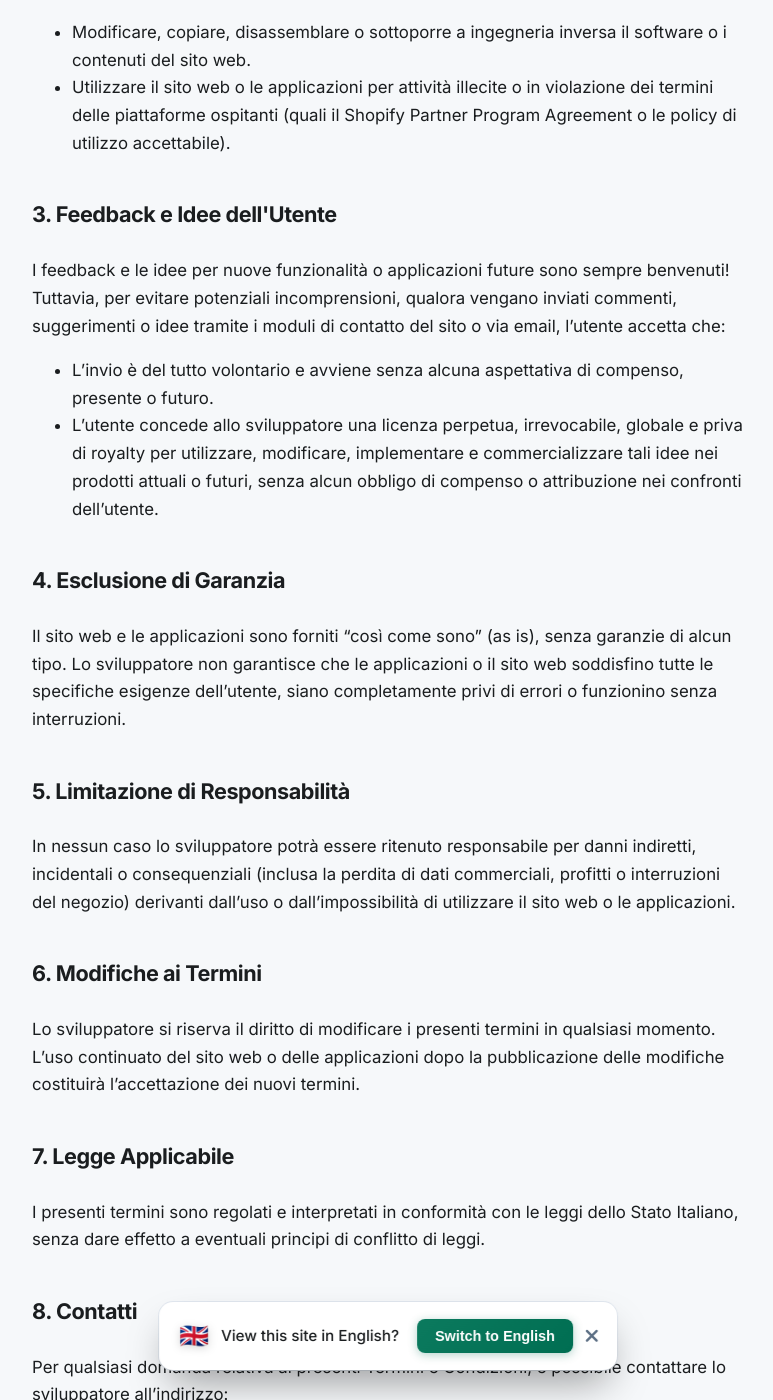
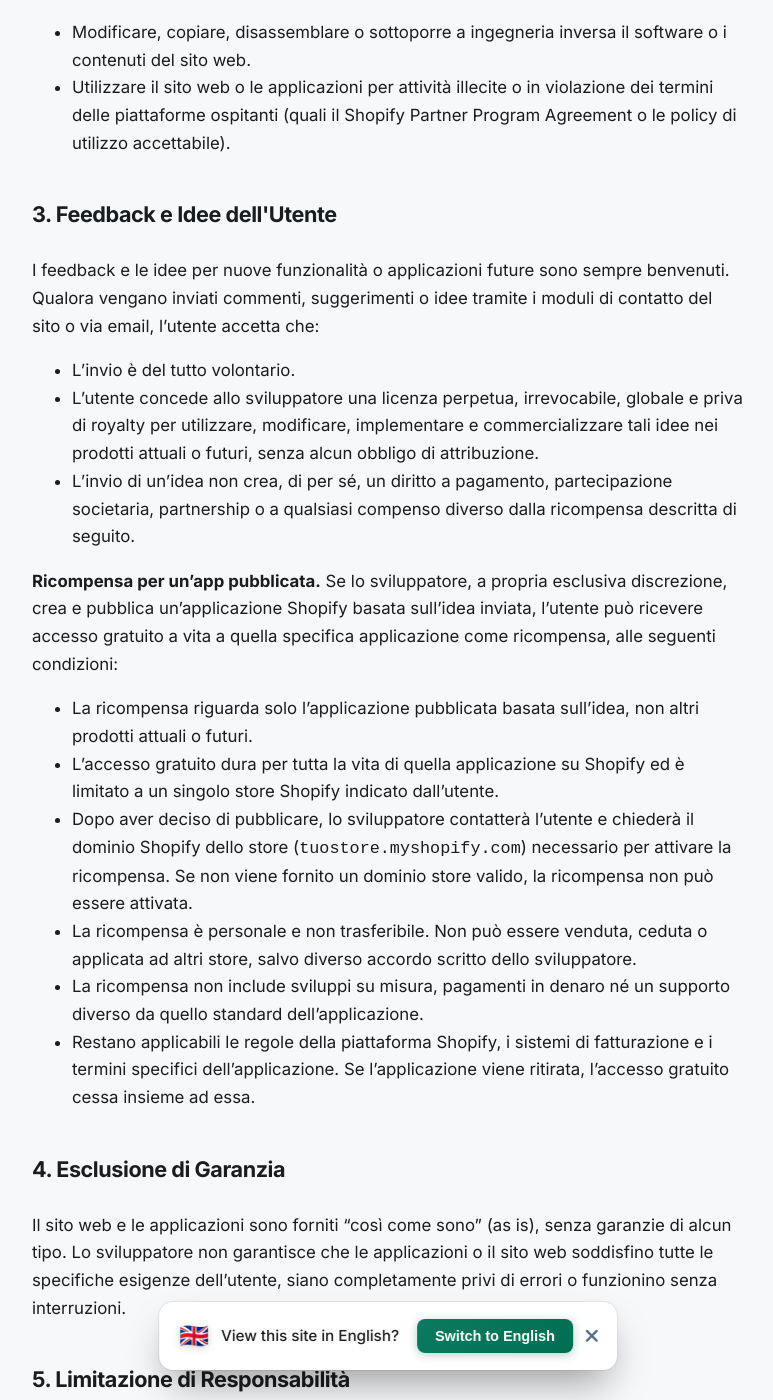
Before and after one commit to digitalcreat0r/sitoweb_storegears, a Jekyll site: the page built from it/terms-of-use.md, in a window 1280 px wide and 1400 px high, scrolled down 929 px. Shown: the whole window, without its empty margins (252-1025 px from the left). Built offline with Jekyll 4.4.1, drawn with Linux system fonts in a browser that asks for light colours; some of the changed text lies outside the part shown.

Commit message:
aggiornamento termini e condizioni

```diff
--- a/_data/en.yml
+++ b/_data/en.yml
@@ -28,7 +28,7 @@ about_subtitle: "I create specialized Shopify\u00a0apps to help merchants automa
 idea_title: "Need a custom Shopify solution or have an app idea?"
 idea_desc: "Share it with me, I'd love to build it!"
 idea_reward_label: "Reward"
-idea_reward_text: "If the idea is a good fit and the app is published, you get lifetime free access to that app."
+idea_reward_text: "If the idea is a good fit and an app based on it is published, you get lifetime free access to that app. Activating it requires your Shopify store domain."
 idea_form_title: "Tell me your idea"
 placeholder_name: "Your name (optional)"
 placeholder_idea: "Describe your store's needs or app idea..."
--- a/_data/it.yml
+++ b/_data/it.yml
@@ -28,7 +28,7 @@ about_subtitle: "Sviluppo applicazioni dedicate per Shopify pensate per aiutare
 idea_title: "Hai un'esigenza specifica o un'idea per un'app Shopify?"
 idea_desc: "Raccontamela, potrei sviluppare la soluzione adatta!"
 idea_reward_label: "Ricompensa"
-idea_reward_text: "Se l'idea è valida e l'app viene pubblicata, ottieni accesso gratuito a vita a quell'app."
+idea_reward_text: "Se l'idea è valida e da essa nasce un'app pubblicata, ottieni accesso gratuito a vita a quell'app. Per attivarlo servirà il tuo dominio Shopify dello store."
 idea_form_title: "Raccontami l'idea"
 placeholder_name: "Il tuo nome (facoltativo)"
 placeholder_idea: "Descrivi qui le esigenze del tuo store o la tua idea..."
--- a/it/terms-of-use.md
+++ b/it/terms-of-use.md
@@ -22,9 +22,18 @@ Viene concessa una licenza limitata, non trasferibile e non esclusiva per l'util
 - Utilizzare il sito web o le applicazioni per attività illecite o in violazione dei termini delle piattaforme ospitanti (quali il Shopify Partner Program Agreement o le policy di utilizzo accettabile).
 
 <h2 id="user-feedback">3. Feedback e Idee dell'Utente</h2>
-I feedback e le idee per nuove funzionalità o applicazioni future sono sempre benvenuti! Tuttavia, per evitare potenziali incomprensioni, qualora vengano inviati commenti, suggerimenti o idee tramite i moduli di contatto del sito o via email, l'utente accetta che:
-- L'invio è del tutto volontario e avviene senza alcuna aspettativa di compenso, presente o futuro.
-- L'utente concede allo sviluppatore una licenza perpetua, irrevocabile, globale e priva di royalty per utilizzare, modificare, implementare e commercializzare tali idee nei prodotti attuali o futuri, senza alcun obbligo di compenso o attribuzione nei confronti dell'utente.
+I feedback e le idee per nuove funzionalità o applicazioni future sono sempre benvenuti. Qualora vengano inviati commenti, suggerimenti o idee tramite i moduli di contatto del sito o via email, l'utente accetta che:
+- L'invio è del tutto volontario.
+- L'utente concede allo sviluppatore una licenza perpetua, irrevocabile, globale e priva di royalty per utilizzare, modificare, implementare e commercializzare tali idee nei prodotti attuali o futuri, senza alcun obbligo di attribuzione.
+- L'invio di un'idea non crea, di per sé, un diritto a pagamento, partecipazione societaria, partnership o a qualsiasi compenso diverso dalla ricompensa descritta di seguito.
+
+**Ricompensa per un'app pubblicata.** Se lo sviluppatore, a propria esclusiva discrezione, crea e pubblica un'applicazione Shopify basata sull'idea inviata, l'utente può ricevere accesso gratuito a vita a quella specifica applicazione come ricompensa, alle seguenti condizioni:
+- La ricompensa riguarda solo l'applicazione pubblicata basata sull'idea, non altri prodotti attuali o futuri.
+- L'accesso gratuito dura per tutta la vita di quella applicazione su Shopify ed è limitato a un singolo store Shopify indicato dall'utente.
+- Dopo aver deciso di pubblicare, lo sviluppatore contatterà l'utente e chiederà il dominio Shopify dello store (`tuostore.myshopify.com`) necessario per attivare la ricompensa. Se non viene fornito un dominio store valido, la ricompensa non può essere attivata.
+- La ricompensa è personale e non trasferibile. Non può essere venduta, ceduta o applicata ad altri store, salvo diverso accordo scritto dello sviluppatore.
+- La ricompensa non include sviluppi su misura, pagamenti in denaro né un supporto diverso da quello standard dell'applicazione.
+- Restano applicabili le regole della piattaforma Shopify, i sistemi di fatturazione e i termini specifici dell'applicazione. Se l'applicazione viene ritirata, l'accesso gratuito cessa insieme ad essa.
 
 ## 4. Esclusione di Garanzia
 Il sito web e le applicazioni sono forniti "così come sono" (as is), senza garanzie di alcun tipo. Lo sviluppatore non garantisce che le applicazioni o il sito web soddisfino tutte le specifiche esigenze dell'utente, siano completamente privi di errori o funzionino senza interruzioni.
```
Also changed, not shown: other parts of it/terms-of-use.md (+1 -1 lines), it/privacy-policy.md (+3 -2 lines), privacy-policy.md (+3 -2 lines), terms-of-use.md (+13 -4 lines).
